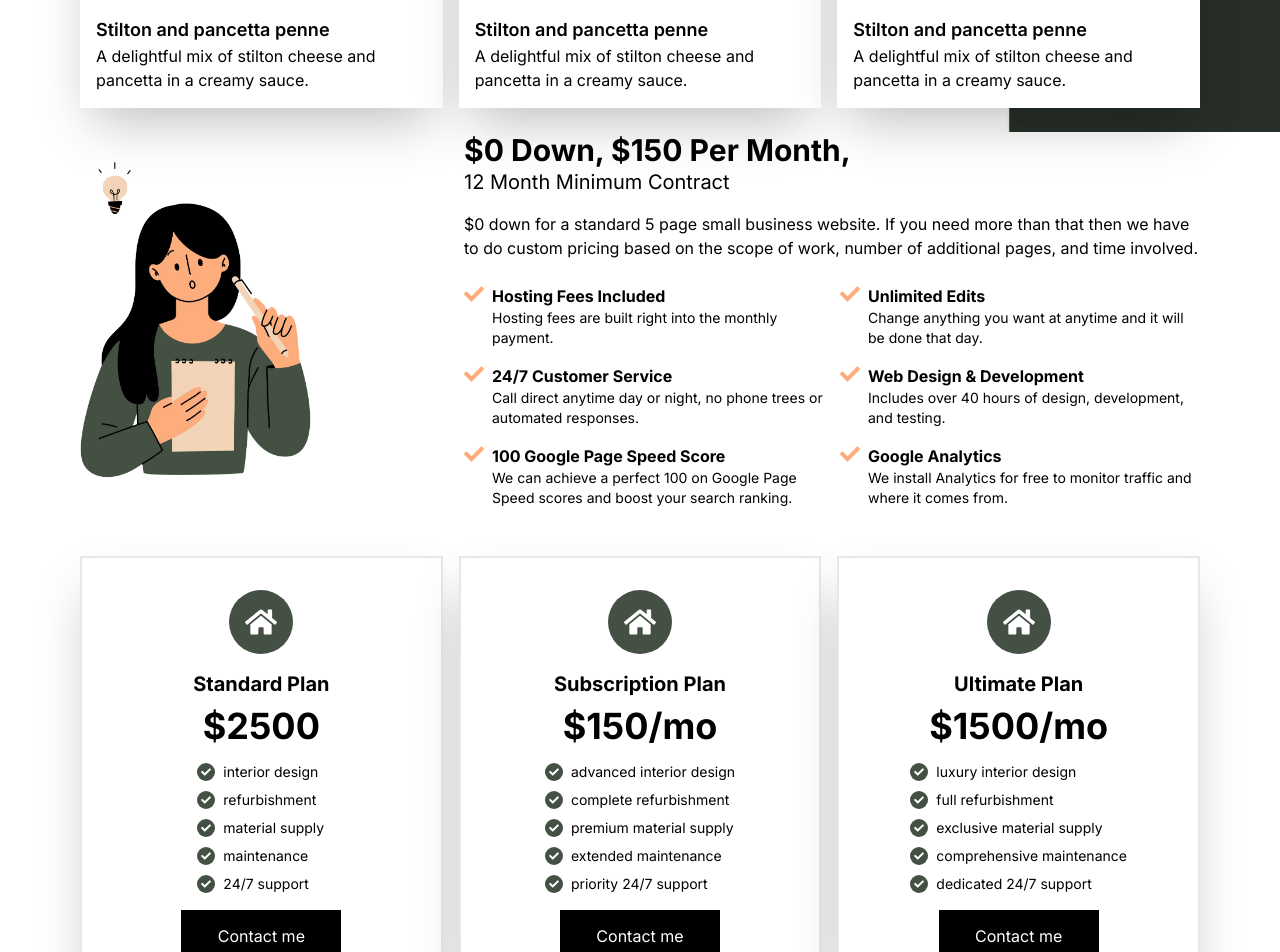
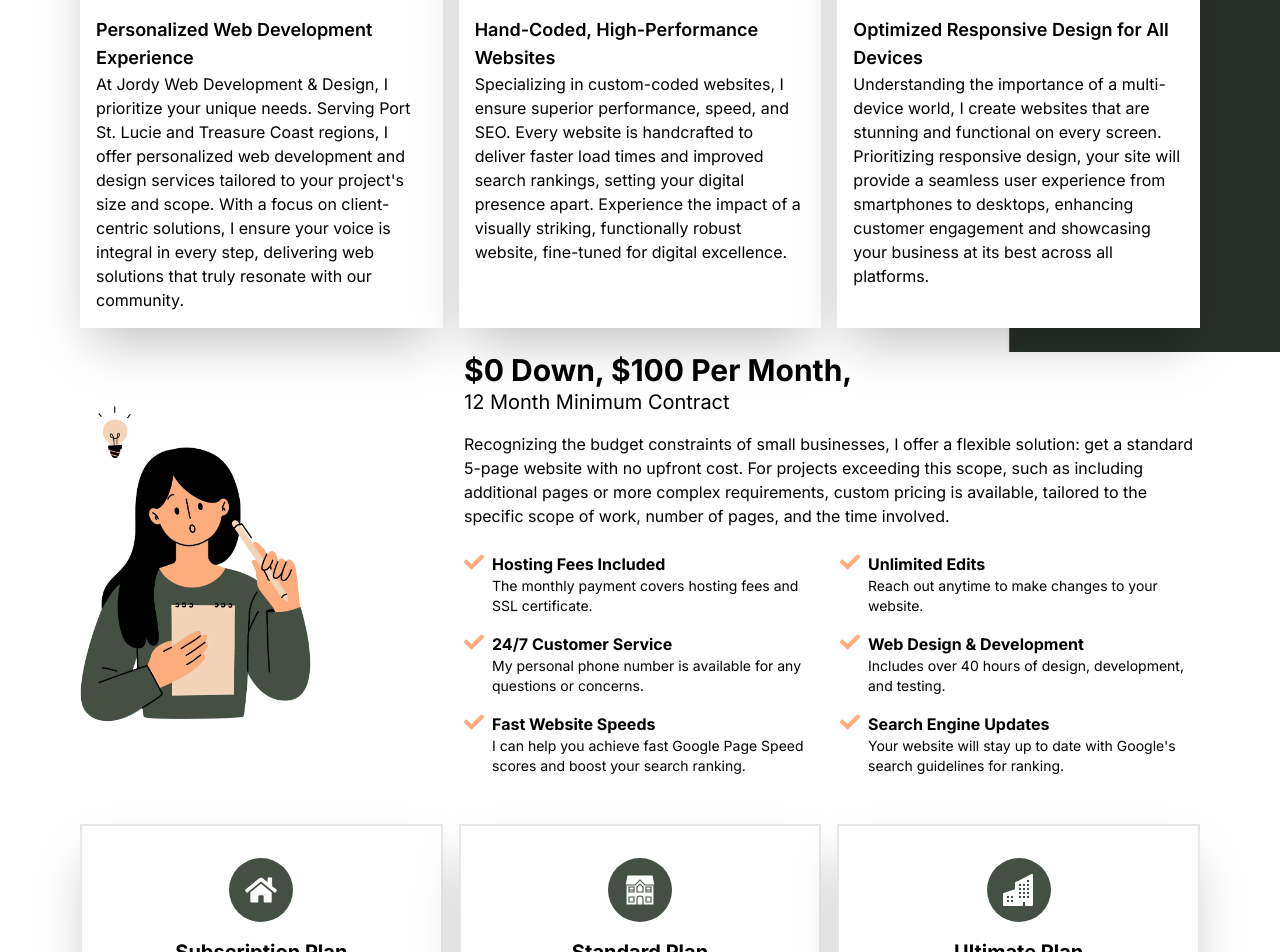
Before and after one commit to jordanwhiguera/web-dev, a Next.js app: page / in a window 1280 px wide. Shown: the part 1260-2212 px from the top of the page. Built offline with nearby package versions, Linux system fonts and the light colour scheme.

Commit message:
changed all text

```diff
--- a/app/components/Contact/ContactSection.tsx
+++ b/app/components/Contact/ContactSection.tsx
@@ -47,10 +47,11 @@ const ContactSection: React.FC = () => {
           <div className="md:pr-24">
             <h2 className="text-4xl font-bold mb-4 text-black">GET IN TOUCH</h2>
             <p className="mb-6 text-black">
-              If you have any question regarding your website strategy, we
-              encourage you to schedule an appointment or phone consultation
-              with us. We are pleased to offer all types of local marketing
-              services at affordable prices for the needs of your business.
+              Hello! I'm Jordan Higuera, and I'm here to assist you. Below,
+              you'll find all the ways you can reach me. Whether you have
+              questions, need advice, or need a website for your business, I'm
+              just a message away. Don't hesitate to get in touch. I'm always
+              excited to connect and explore how we can work together.
             </p>
             {/* Contact details and social icons */}
             <div className="space-y-4">
@@ -83,7 +84,7 @@ const ContactSection: React.FC = () => {
             <div className=" absolute -z-10 w-40 h-40 bg-[#feac7c] rounded-full -left-28 -bottom-28"></div> */}
 
             <h3 className="text-lg mb-4 text-white font-bold">
-              Fill out this quick form to request a free consultation!
+              Fill out this and I will get back to you ASAP!
             </h3>
             <form
               method="POST"
@@ -100,27 +101,27 @@ const ContactSection: React.FC = () => {
               <input
                 type="tel"
                 name="phone" // Changed to type "tel" for better semantics
-                placeholder="Phone Number"
+                placeholder="Phone number"
                 className="p-2  bg-[#1e251f]  text-white"
                 required
               />
               <input
                 type="email"
                 name="email"
-                placeholder="Email Address"
+                placeholder="Email address"
                 className="p-2  bg-[#1e251f]  text-white"
                 required
               />
 
               <textarea
                 name="message"
-                placeholder="How can we help?"
+                placeholder="How can I help?"
                 className="p-2  bg-[#1e251f] text-white"
                 rows={10}
                 required
               ></textarea>
 
-              <Button label="Submit Information" />
+              <Button label="Submit information" />
             </form>
           </div>
         </div>
--- a/app/components/Hero.tsx
+++ b/app/components/Hero.tsx
@@ -10,20 +10,19 @@ const Hero = () => {
   return (
     //HERO SECTION PART 1
     //Container div
-    <Container
-      className="bg-hero" // `bg-hero` will apply to screens smaller than 768px, and `bg-merge` will apply to screens 768px and larger
-    >
+    <Container className="bg-hero">
       {/* Need id ="home" for scrolling... Handled by Navbar */}
       <div id="home" className="flex flex-col lg:flex-row min-h-screen">
         {/* Text Content */}
         <div className="flex-1 py-12 flex flex-col justify-center">
           <div className="lg:pr-12">
             <h1 className="text-5xl font-bold mb-6 text-white mt-24 lg:mt-0">
-              Small Business Web Design + Development
+              Small Business Website Development & Design
             </h1>
             <p className="text-lg mb-8 text-white">
-              No page builders or WordPress - We offer 100% hand-coded websites
-              with superior results starting at $150/mo.
+              No page builders or WordPress. Your business website will be
+              expertly hand-coded by me, ensuring exceptional quality and
+              performance, all at an affordable rate of just $100/mo.
             </p>
             <Button
               smallWidth
--- a/app/components/Home/Card.tsx
+++ b/app/components/Home/Card.tsx
@@ -6,7 +6,7 @@ interface CardItem {
   id: number;
   title: string;
   description: string;
-  price: string;
+
   imageUrl: string;
 }
 
@@ -15,26 +15,26 @@ const cardItems: CardItem[] = [
   // Add your menu items here
   {
     id: 1,
-    title: "Stilton and pancetta penne",
+    title: "Personalized Web Development Experience",
     description:
-      "A delightful mix of stilton cheese and pancetta in a creamy sauce.",
-    price: "$24.00",
+      "At Jordy Web Development & Design, I prioritize your unique needs. Serving Port St. Lucie and Treasure Coast regions, I offer personalized web development and design services tailored to your project's size and scope. With a focus on client-centric solutions, I ensure your voice is integral in every step, delivering web solutions that truly resonate with our community.",
+
     imageUrl: "/images/pc-people.webp", // Replace with your image path
   },
   {
     id: 2,
-    title: "Stilton and pancetta penne",
+    title: "Hand-Coded, High-Performance Websites",
     description:
-      "A delightful mix of stilton cheese and pancetta in a creamy sauce.",
-    price: "$24.00",
+      "Specializing in custom-coded websites, I ensure superior performance, speed, and SEO. Every website is handcrafted to deliver faster load times and improved search rankings, setting your digital presence apart. Experience the impact of a visually striking, functionally robust website, fine-tuned for digital excellence.",
+
     imageUrl: "/images/laptop.webp", // Replace with your image path
   },
   {
     id: 3,
-    title: "Stilton and pancetta penne",
+    title: "Optimized Responsive Design for All Devices",
     description:
-      "A delightful mix of stilton cheese and pancetta in a creamy sauce.",
-    price: "$24.00",
+      "Understanding the importance of a multi-device world, I create websites that are stunning and functional on every screen. Prioritizing responsive design, your site will provide a seamless user experience from smartphones to desktops, enhancing customer engagement and showcasing your business at its best across all platforms.",
+
     imageUrl: "/images/man-phone.webp", // Replace with your image path
   },
   // ... other menu items
@@ -45,7 +45,7 @@ const Card: React.FC = () => {
     <Container className="bg-new-side">
       <div className="py-6">
         <div className="flex justify-between items-center mb-4">
-          <h2 className="text-3xl font-bold text-black">What I Do</h2>
+          <h2 className="text-3xl font-bold text-black">Services</h2>
         </div>
         <div className="grid md:grid-cols-2 lg:grid-cols-3 gap-4">
           {cardItems.map((item) => (
--- a/app/components/Home/Feature.tsx
+++ b/app/components/Home/Feature.tsx
@@ -44,39 +44,42 @@ const PricingSection: React.FC = () => {
           {" "}
           {/* Take up half the width on medium screens */}
           <h2 className="text-3xl font-bold text-black">
-            $0 Down, $150 Per Month,
+            $0 Down, $100 Per Month,
           </h2>
           <p className="text-xl text-black">12 Month Minimum Contract</p>
           <p className="mt-4 text-black">
-            $0 down for a standard 5 page small business website. If you need
-            more than that then we have to do custom pricing based on the scope
-            of work, number of additional pages, and time involved.
+            Recognizing the budget constraints of small businesses, I offer a
+            flexible solution: get a standard 5-page website with no upfront
+            cost. For projects exceeding this scope, such as including
+            additional pages or more complex requirements, custom pricing is
+            available, tailored to the specific scope of work, number of pages,
+            and the time involved.
           </p>
           <div className="mt-6 grid grid-cols-1 md:grid-cols-2 gap-4">
             {/* Features components here */}
             <Feature
               title="Hosting Fees Included"
-              description="Hosting fees are built right into the monthly payment."
+              description="The monthly payment covers hosting fees and SSL certificate."
             />
             <Feature
               title="Unlimited Edits"
-              description="Change anything you want at anytime and it will be done that day."
+              description="Reach out anytime to make changes to your website."
             />
             <Feature
               title="24/7 Customer Service"
-              description="Call direct anytime day or night, no phone trees or automated responses."
+              description="My personal phone number is available for any questions or concerns."
             />
             <Feature
               title="Web Design & Development"
               description="Includes over 40 hours of design, development, and testing."
             />
             <Feature
-              title="100 Google Page Speed Score"
-              description="We can achieve a perfect 100 on Google Page Speed scores and boost your search ranking."
+              title="Fast Website Speeds"
+              description="I can help you achieve fast Google Page Speed scores and boost your search ranking."
             />
             <Feature
-              title="Google Analytics"
-              description="We install Analytics for free to monitor traffic and where it comes from."
+              title="Search Engine Updates"
+              description="Your website will stay up to date with Google's search guidelines for ranking."
             />
           </div>
         </div>
--- a/app/components/Home/PricingTable.tsx
+++ b/app/components/Home/PricingTable.tsx
@@ -5,45 +5,29 @@ import PricingCard from "./PricingCard"; // Adjust the import path as necessary
 import Container from "../Container";
 
 import { FaHome } from "react-icons/fa";
+import { GiFamilyHouse } from "react-icons/gi";
+import { BsFillBuildingsFill } from "react-icons/bs";
 
 import { Plan } from "./PricingCard";
 const PricingTable: React.FC = () => {
   const plans: Plan[] = [
     {
-      name: "Standard Plan",
-      price: "$2500",
-      features: [
-        "interior design",
-        "refurbishment",
-        "material supply",
-        "maintenance",
-        "24/7 support",
-      ],
+      name: "Subscription Plan",
+      price: "$100/mo",
+      features: ["Free website hosting", "Unlimited edits", "24/7 support"],
       icon: FaHome, // Pass the FaHome icon here
     },
     {
-      name: "Subscription Plan",
-      price: "$150/mo",
-      features: [
-        "advanced interior design",
-        "complete refurbishment",
-        "premium material supply",
-        "extended maintenance",
-        "priority 24/7 support",
-      ],
-      icon: FaHome, // And here, if you want the same icon for all plans
+      name: "Standard Plan",
+      price: "$2500",
+      features: ["$30/mo hosting", "Edits billed at $30/hr", "24/7 support"],
+      icon: GiFamilyHouse, // And here, if you want the same icon for all plans
     },
     {
       name: "Ultimate Plan",
-      price: "$1500/mo",
-      features: [
-        "luxury interior design",
-        "full refurbishment",
-        "exclusive material supply",
-        "comprehensive maintenance",
-        "dedicated 24/7 support",
-      ],
-      icon: FaHome, // Repeat for each plan as needed
+      price: "$2500",
+      features: ["$80/mo hosting", "Unlimited edits", "24/7 support"],
+      icon: BsFillBuildingsFill, // Repeat for each plan as needed
     },
     // ... include other plans if any
   ];
```
